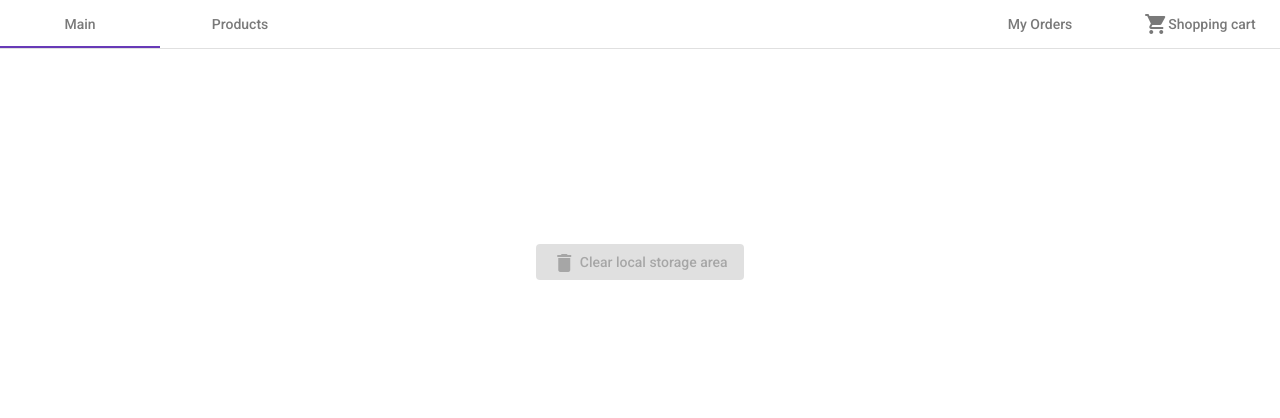
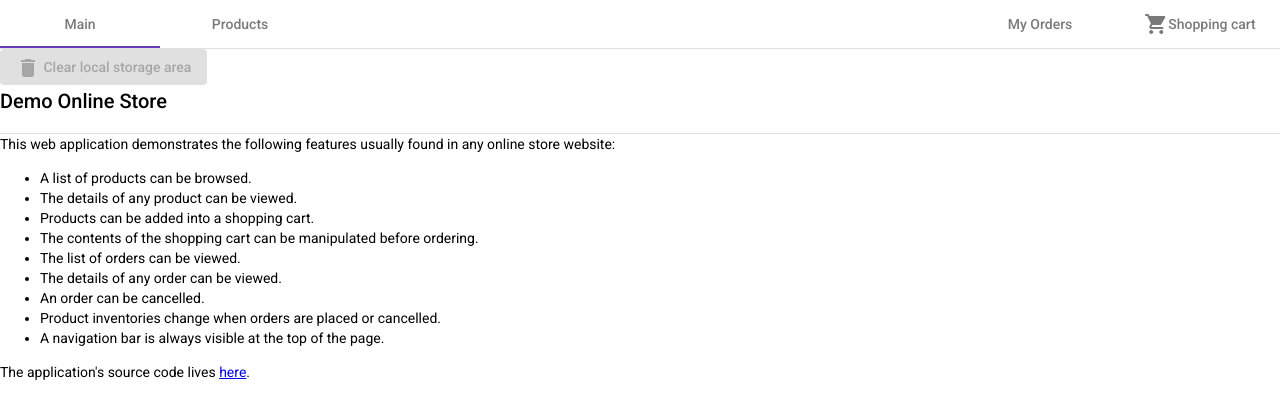
Before and after one commit to JormaStenman/ng-online-store, an Angular app: page /main in a window 1280 px wide. Shown: the top 418 px of the page. Built offline with nearby package versions, Linux system fonts and the light colour scheme.

Commit message:
start main page content

```diff
--- a/src/app/components/main/main.component.html
+++ b/src/app/components/main/main.component.html
@@ -1,6 +1,4 @@
-<mat-grid-list cols="3">
-  <mat-grid-tile></mat-grid-tile>
-  <mat-grid-tile>
+<div>
   <button
     mat-raised-button
     color="warn"
@@ -11,6 +9,43 @@
     <mat-icon>delete</mat-icon>
     Clear local storage area
   </button>
-  </mat-grid-tile>
-  <mat-grid-tile></mat-grid-tile>
-</mat-grid-list>
+  <h2>Demo Online Store</h2>
+  <mat-divider></mat-divider>
+  <p>
+    This web application demonstrates the following features usually found in any online store
+    website:
+  </p>
+  <ul>
+    <li>
+      A list of products can be browsed.
+    </li>
+    <li>
+      The details of any product can be viewed.
+    </li>
+    <li>
+      Products can be added into a shopping cart.
+    </li>
+    <li>
+      The contents of the shopping cart can be manipulated before ordering.
+    </li>
+    <li>
+      The list of orders can be viewed.
+    </li>
+    <li>
+      The details of any order can be viewed.
+    </li>
+    <li>
+      An order can be cancelled.
+    </li>
+    <li>
+      Product inventories change when orders are placed or cancelled.
+    </li>
+    <li>
+      A navigation bar is always visible at the top of the page.
+    </li>
+  </ul>
+  <p>
+    The application's source code lives <a
+    href='https://github.com/JormaStenman/ng-online-store.git'>here</a>.
+  </p>
+</div>
```
Lines whose indentation alone changed are shown as unchanged.
